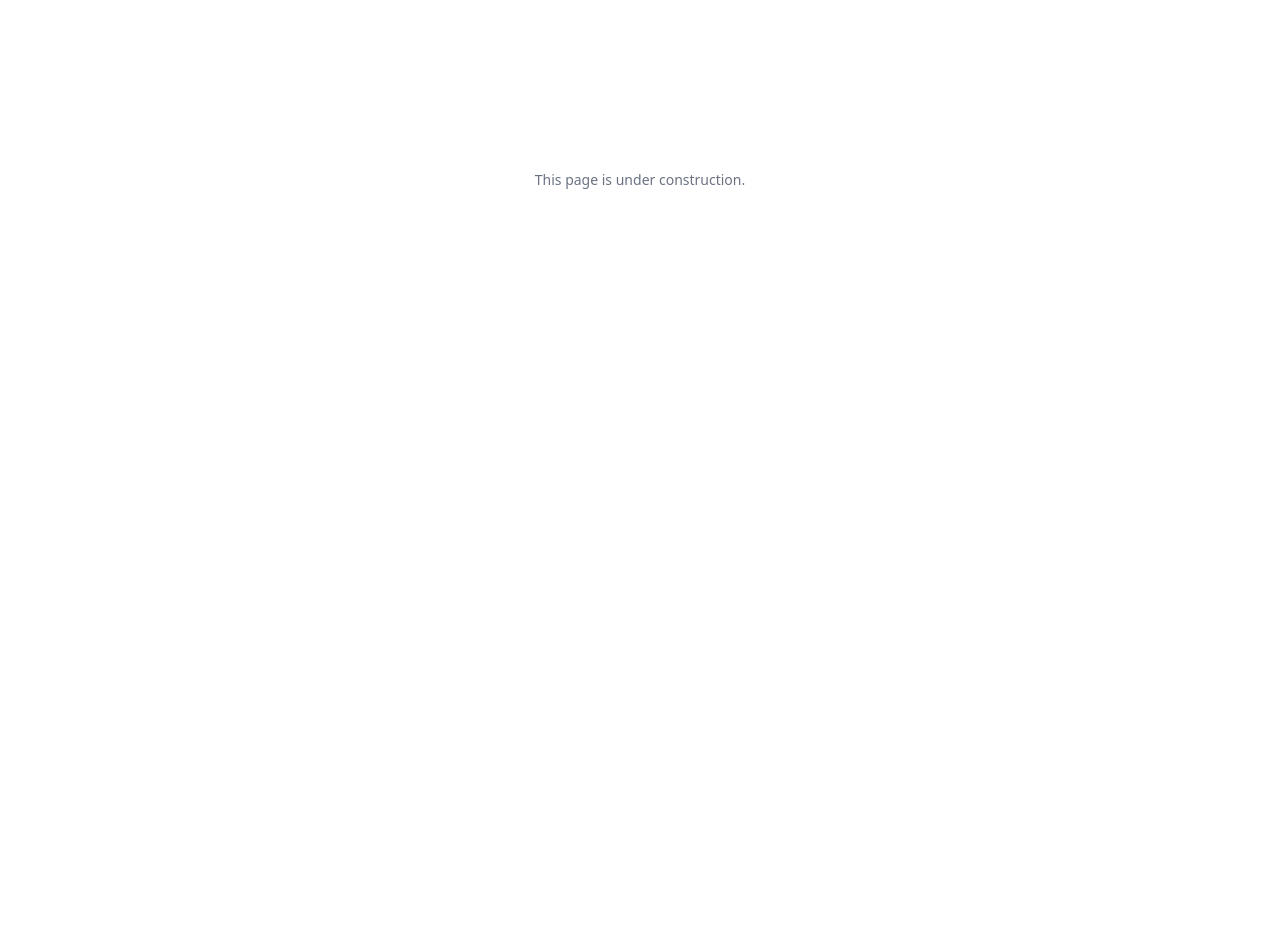
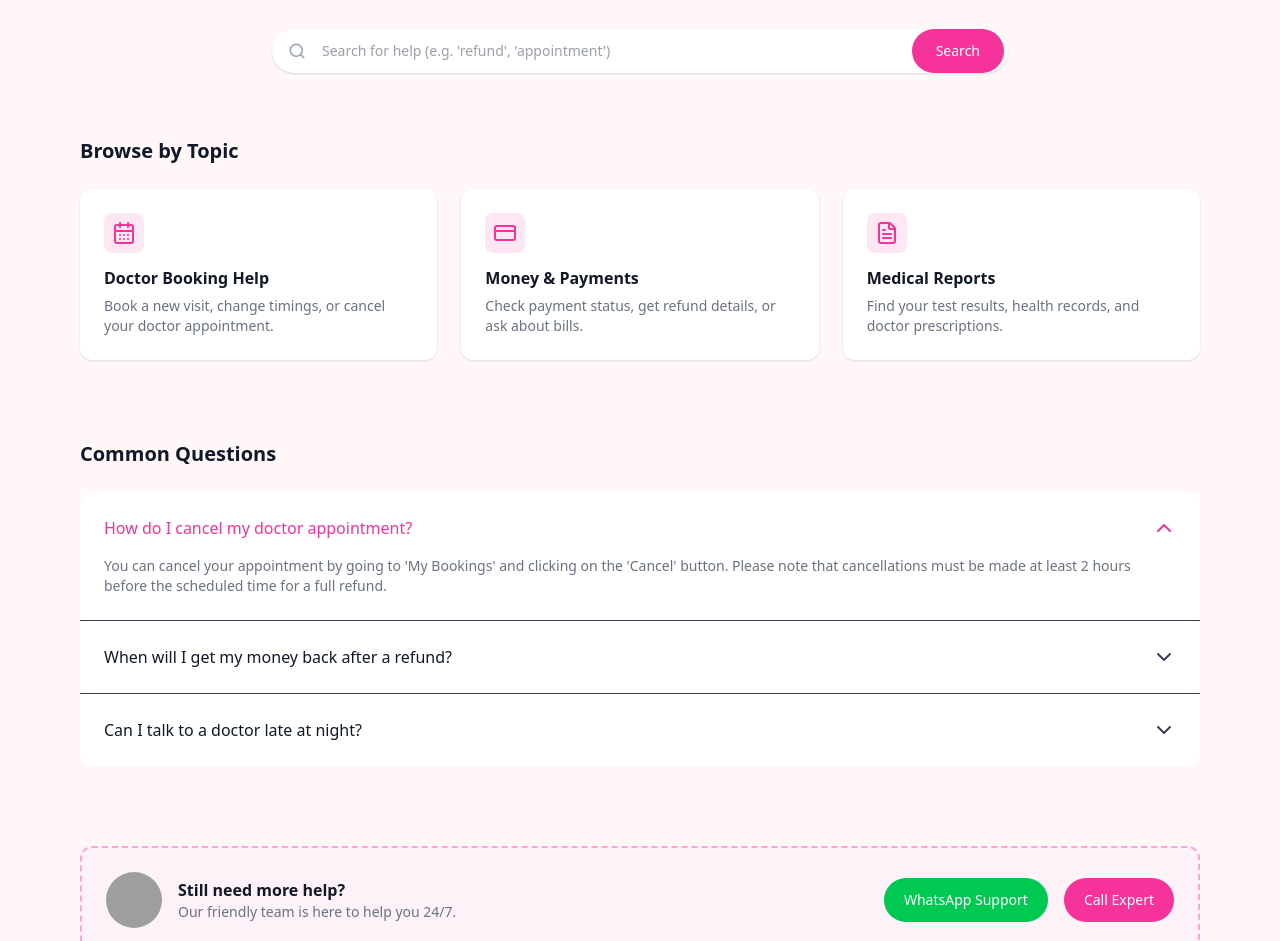
Before and after one commit to ajaysonkar80/healthdee, a Next.js app: page /help in a window 1280 px wide. Shown: the part 220-1161 px from the top of the page. Before the commit the page ends 800 px from the top, so only its background shows below. Built offline with nearby package versions, Linux system fonts and the light colour scheme; grey boxes are pictures that could not be loaded.

Commit message:
help page done

```diff
--- a/app/(public)/help/page.tsx
+++ b/app/(public)/help/page.tsx
@@ -1,9 +1,132 @@
-export default function Page() {
+import Header from "@/components/layout/Header";
+import Footer from "@/components/layout/Footer";
+import HelpTopicCard from "@/components/help/HelpTopicCard";
+import FAQAccordion from "@/components/help/FAQAccordion";
+import {
+  CalendarDays,
+  CreditCard,
+  FileText,
+  Search,
+} from "lucide-react";
+import Image from "next/image";
+
+export default function HelpCenterPage() {
   return (
-    <main className="min-h-screen flex items-center justify-center px-4">
-      <p className="text-sm text-gray-500">
-        This page is under construction.
-      </p>
+    <main className="bg-[#FFF7F8] min-h-screen">
+      {/* Header Spacer */}
+      <Header/>
+
+      {/* Breadcrumb */}
+      <div className="max-w-6xl mx-auto px-4 text-sm text-gray-500">
+        Home / <span className="text-pink-500">Help Center</span>
+      </div>
+
+      {/* Hero */}
+      <section className="max-w-3xl mx-auto text-center px-4 mt-10">
+        <h1 className="text-3xl md:text-4xl font-bold text-gray-900">
+          How can we help you today?
+        </h1>
+        <p className="text-gray-500 mt-3">
+          Search for help with your bookings, reports, or payments.
+        </p>
+
+        {/* Search */}
+        <div className="mt-8 flex items-center bg-white rounded-full shadow-sm overflow-hidden">
+          <div className="px-4 text-gray-400">
+            <Search size={18} />
+          </div>
+          <input
+            type="text"
+            placeholder="Search for help (e.g. 'refund', 'appointment')"
+            className="flex-1 py-3 text-sm outline-none"
+          />
+          <button className="bg-pink-500 text-white px-6 py-3 text-sm font-medium rounded-full mr-1">
+            Search
+          </button>
+        </div>
+      </section>
+
+      {/* Topics */}
+      <section className="max-w-6xl mx-auto px-4 mt-16">
+        <h2 className="text-xl font-semibold mb-6">Browse by Topic</h2>
+
+        <div className="grid md:grid-cols-3 gap-6">
+          <HelpTopicCard
+            icon={<CalendarDays />}
+            title="Doctor Booking Help"
+            description="Book a new visit, change timings, or cancel your doctor appointment."
+          />
+          <HelpTopicCard
+            icon={<CreditCard />}
+            title="Money & Payments"
+            description="Check payment status, get refund details, or ask about bills."
+          />
+          <HelpTopicCard
+            icon={<FileText />}
+            title="Medical Reports"
+            description="Find your test results, health records, and doctor prescriptions."
+          />
+        </div>
+      </section>
+
+      {/* FAQ */}
+      <section className="max-w-6xl mx-auto px-4 mt-20">
+        <h2 className="text-xl font-semibold mb-6">Common Questions</h2>
+
+        <FAQAccordion
+          items={[
+            {
+              question: "How do I cancel my doctor appointment?",
+              answer:
+                "You can cancel your appointment by going to 'My Bookings' and clicking on the 'Cancel' button. Please note that cancellations must be made at least 2 hours before the scheduled time for a full refund.",
+            },
+            {
+              question: "When will I get my money back after a refund?",
+              answer:
+                "Refunds are usually processed within 5–7 business days depending on your bank or payment provider.",
+            },
+            {
+              question: "Can I talk to a doctor late at night?",
+              answer:
+                "Yes, we offer 24/7 online consultations with available doctors.",
+            },
+          ]}
+        />
+      </section>
+
+      {/* Support Box */}
+      <section className="max-w-6xl mx-auto px-4 mt-20 mb-24">
+  <div className="border-2 border-dashed border-pink-300 rounded-xl bg-pink-50 p-6 flex flex-col md:flex-row items-center justify-between gap-6">
+    <div className="flex items-center gap-4">
+      <Image
+        src="https://i.pravatar.cc/47"
+        alt="Support"
+        width={56}
+        height={56}
+        className="rounded-full"
+      />
+      <div>
+        <p className="font-semibold text-gray-900">
+          Still need more help?
+        </p>
+        <p className="text-sm text-gray-500">
+          Our friendly team is here to help you 24/7.
+        </p>
+      </div>
+    </div>
+
+    <div className="flex gap-4">
+      <button className="bg-green-500 text-white px-5 py-3 rounded-full text-sm font-medium">
+        WhatsApp Support
+      </button>
+      <button className="bg-pink-500 text-white px-5 py-3 rounded-full text-sm font-medium">
+        Call Expert
+      </button>
+    </div>
+  </div>
+</section>
+<Footer/>
     </main>
+
   );
 }
--- a/app/clinics/[id]/ClinicPageLayout.tsx
+++ b/app/clinics/[id]/ClinicPageLayout.tsx
@@ -5,28 +5,32 @@ import Footer from "@/components/layout/Footer";
 interface ClinicPageLayoutProps {
   children: React.ReactNode;
   sidebar: React.ReactNode;
+  hero:React.ReactNode;
 }
 
 export default function ClinicPageLayout({
+  hero,
   children,
   sidebar,
 }: ClinicPageLayoutProps) {
   return (
     <div className="min-h-screen bg-gray-50 flex flex-col">
       <Header/>
+{/* 🔥 FULL-WIDTH HERO */}
+      <section className="w-full">
+        {hero}
+      </section>
 
-      {/* Page Content */}
+      {/* CONTENT + SIDEBAR */}
       <main className="flex-1">
         <div className="max-w-7xl mx-auto px-4 py-6">
           <div className="grid grid-cols-1 lg:grid-cols-[1fr_360px] gap-6">
-            {/* Main Content */}
             <section>{children}</section>
-
-            {/* Sidebar */}
-            <aside className="space-y-6">{sidebar}</aside>
+            <aside>{sidebar}</aside>
           </div>
         </div>
       </main>
+
 
       <Footer/>
     </div>
--- a/app/clinics/[id]/page.tsx
+++ b/app/clinics/[id]/page.tsx
@@ -59,11 +59,21 @@ export default async function ClinicPage({
     ],
     amenities: ["Parking", "Wheelchair", "Free WiFi", "Insurance"],
     mapEmbedUrl:
-      "https://www.google.com/maps/dir/?api=1&destination=City+General+Hospital+Jaipur+Rajasthan",
+      "https://www.google.com/maps?q=26.9155255,75.8106633&output=embed",
   };
 
   return (
     <ClinicPageLayout
+  hero={
+    <ClinicHero
+      name={clinic.name}
+      imageUrl={clinic.heroImage}
+      rating={clinic.rating}
+      reviewCount={clinic.reviews}
+      location={clinic.location}
+      isVerified
+    />
+  }
   sidebar={
     <ClinicSidebar
       operatingHours={clinic.operatingHours}
@@ -73,14 +83,6 @@ export default async function ClinicPage({
     />
   }
 >
-      <ClinicHero
-        name={clinic.name}
-        imageUrl={clinic.heroImage}
-        rating={clinic.rating}
-        reviewCount={clinic.reviews}
-        location={clinic.location}
-        isVerified
-      />
 
       <ClinicSummary
         name={clinic.name}
--- /dev/null
+++ b/components/help/FAQAccordion.tsx
@@ -0,0 +1,47 @@
+"use client";
+
+import { useState } from "react";
+import { ChevronDown } from "lucide-react";
+
+interface Item {
+  question: string;
+  answer: string;
+}
+
+export default function FAQAccordion({ items }: { items: Item[] }) {
+  const [openIndex, setOpenIndex] = useState<number | null>(0);
+
+  return (
+    <div className="bg-white rounded-xl divide-y">
+      {items.map((item, index) => {
+        const open = openIndex === index;
+
+        return (
+          <div key={index} className="p-6">
+            <button
+              className="w-full flex items-center justify-between text-left"
+              onClick={() => setOpenIndex(open ? null : index)}
+            >
+              <span
+                className={`font-medium ${
+                  open ? "text-pink-500" : "text-gray-900"
+                }`}
+              >
+                {item.question}
+              </span>
+              <ChevronDown
+                className={`transition-transform ${
+                  open ? "rotate-180 text-pink-500" : ""
+                }`}
+              />
+            </button>
+
+            {open && (
+              <p className="mt-4 text-sm text-gray-500">{item.answer}</p>
+            )}
+          </div>
+        );
+      })}
+    </div>
+  );
+}
--- /dev/null
+++ b/components/help/HelpTopicCard.tsx
@@ -0,0 +1,19 @@
+import { ReactNode } from "react";
+
+interface Props {
+  icon: ReactNode;
+  title: string;
+  description: string;
+}
+
+export default function HelpTopicCard({ icon, title, description }: Props) {
+  return (
+    <div className="bg-white rounded-xl p-6 shadow-sm hover:shadow-md transition">
+      <div className="w-10 h-10 flex items-center justify-center rounded-lg bg-pink-100 text-pink-500 mb-4">
+        {icon}
+      </div>
+      <h3 className="font-semibold text-gray-900">{title}</h3>
+      <p className="text-sm text-gray-500 mt-2">{description}</p>
+    </div>
+  );
+}
--- a/next.config.ts
+++ b/next.config.ts
@@ -6,6 +6,10 @@ const nextConfig = {
         protocol: 'https',
         hostname: 'images.unsplash.com',
       },
+      {
+        protocol: "https",
+        hostname: "i.pravatar.cc",
+      },
     ],
   },
 }
```
Lines whose indentation alone changed are shown as unchanged.
